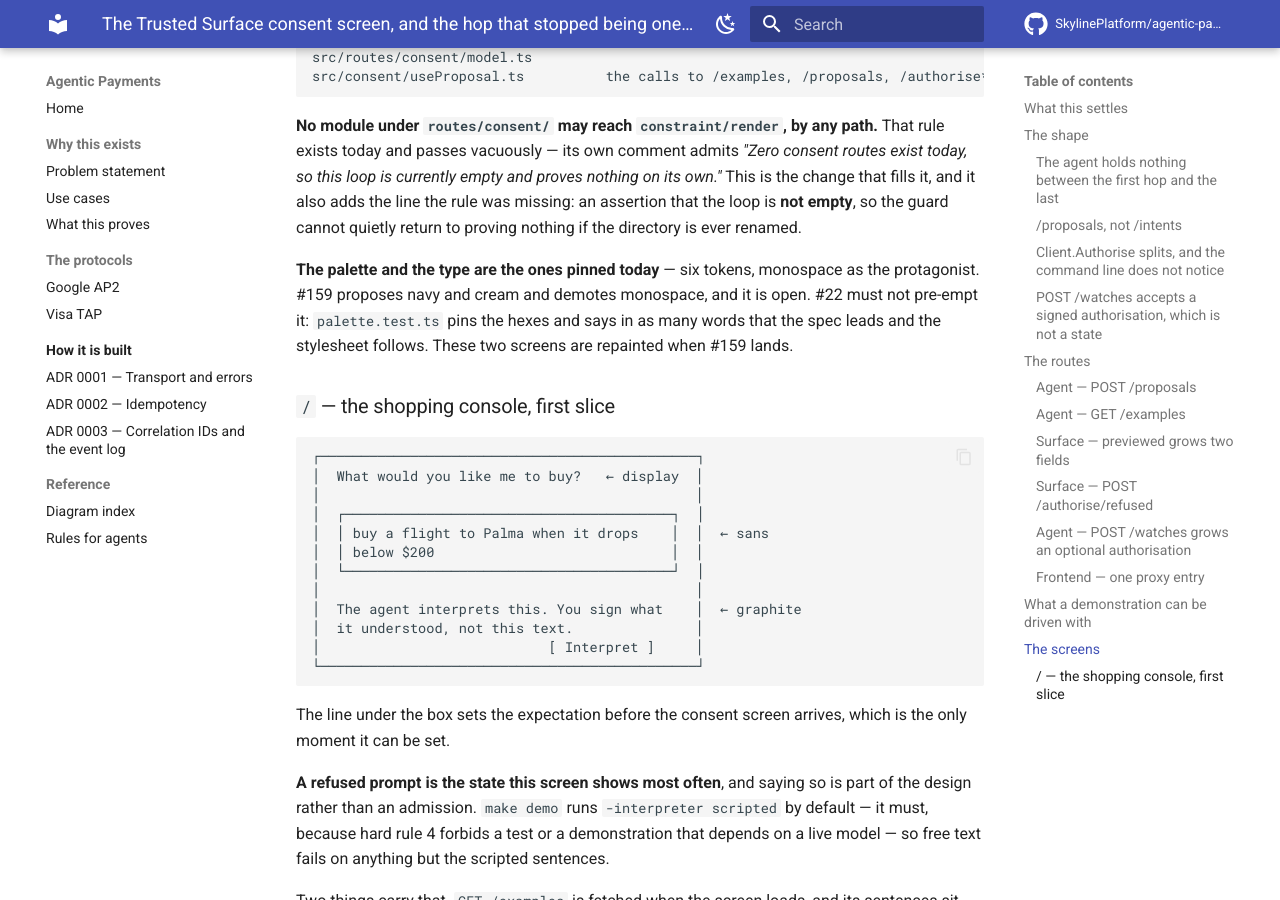
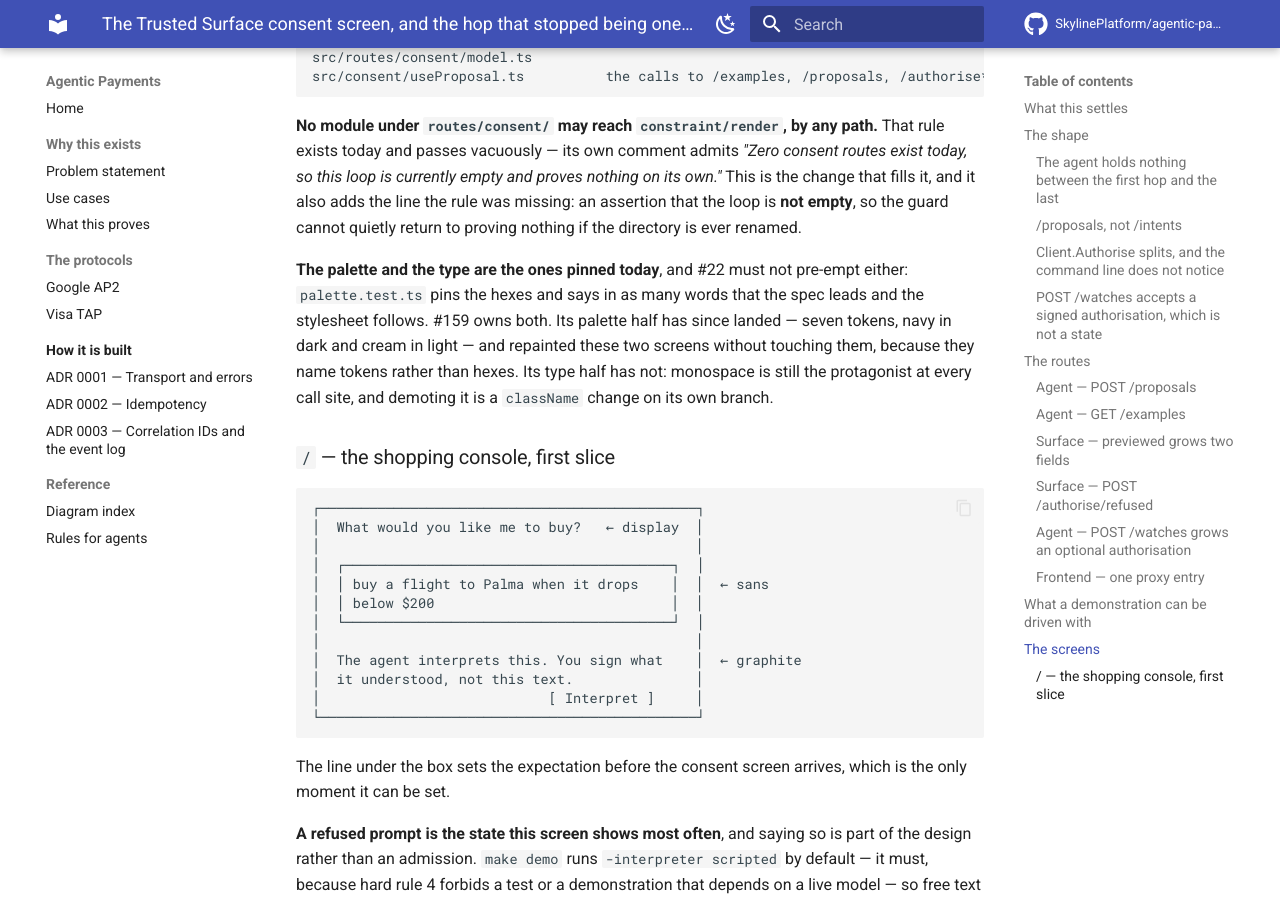
Before and after one commit to SkylinePlatform/agentic-payments, an MkDocs documentation site: the page built from docs/specs/2026-08-10-trusted-surface-consent-design.md, in a window 1280 px wide and 900 px high, scrolled down 8249 px. Built offline with MkDocs 1.6.1 and Material for MkDocs 9.7.7, drawn with Linux system fonts in a browser that asks for light colours; comment, search, counter and statistics services are not loaded.

Commit message:
docs(frontend): sweep the claims navy and cream made false
The palette commit rewrote styles.css's file header to say the
monospace-as-protagonist inversion is retired, and left --font-mono's own
comment 130 lines below still calling mono "The protagonist" and giving
it the amounts. A reader reaching for a face reads the token's comment,
not the header, so the file contradicted itself in the one place it is
consulted.

frontend/README.md's design system section was the larger one. It still
documented six colours, listed the six names without signal, claimed two
saturated values, and spent a paragraph on the dark theme being derived
in OKLCH "and the OKLCH each hex came from is in the comment beside it" —
citing seal #1e4d3f against ink #12100e, two hexes the same branch
deleted along with those comments. It now records that the two themes are
chosen as a pair, and why that is what put the dark hexes in the pin.

The rest is counting: architecture.test.ts's three test names and its
"declares exactly the six" message, which is now phrased without a number
so it cannot rot again, its #12100E fixture whose comment asserted the
value is ink, and Shell.tsx's no-icons argument. The consent design's
note on what #22 must not pre-empt says which half of #159 has landed.

components/ui/{button,dialog,tooltip}.tsx still say "the six tokens" and
stay that way: another branch is in those files, and the type half will
be editing them anyway.

Refs #159

```diff
--- a/docs/specs/2026-08-10-trusted-surface-consent-design.md
+++ b/docs/specs/2026-08-10-trusted-surface-consent-design.md
@@ -374,11 +374,13 @@ its own."* This is the change that fills it, and it also adds the line the rule
 was missing: an assertion that the loop is **not empty**, so the guard cannot
 quietly return to proving nothing if the directory is ever renamed.
 
-**The palette and the type are the ones pinned today** — six tokens, monospace as
-the protagonist. #159 proposes navy and cream and demotes monospace, and it is
-open. #22 must not pre-empt it: `palette.test.ts` pins the hexes and says in as
-many words that the spec leads and the stylesheet follows. These two screens are
-repainted when #159 lands.
+**The palette and the type are the ones pinned today**, and #22 must not
+pre-empt either: `palette.test.ts` pins the hexes and says in as many words that
+the spec leads and the stylesheet follows. #159 owns both. Its palette half has
+since landed — seven tokens, navy in dark and cream in light — and repainted
+these two screens without touching them, because they name tokens rather than
+hexes. Its type half has not: monospace is still the protagonist at every call
+site, and demoting it is a `className` change on its own branch.
 
 ### `/` — the shopping console, first slice
 
```
Also changed, not shown: frontend/README.md (+41 -22 lines), frontend/src/styles.css (+15 -4 lines), 2 other files.
